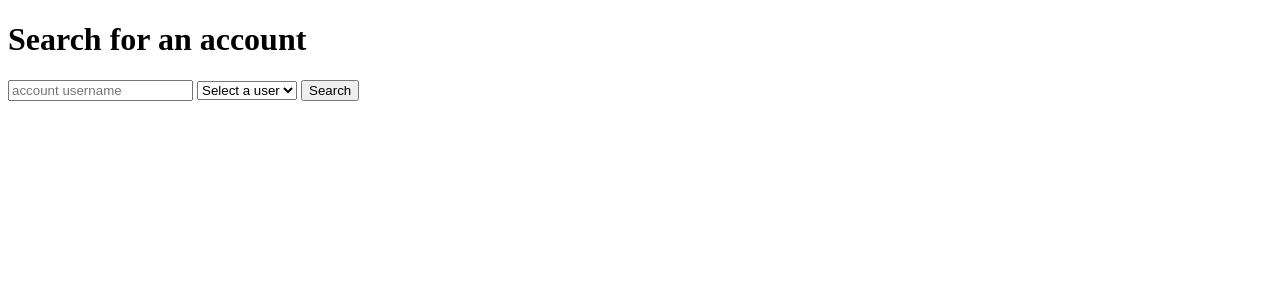
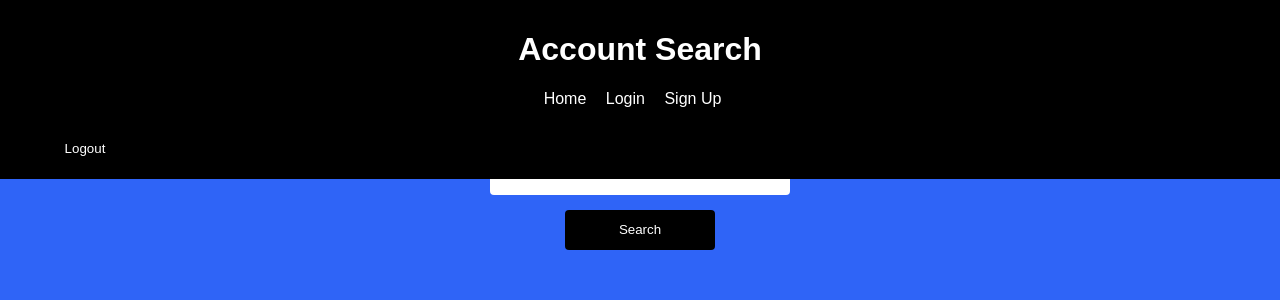
Before and after one commit to Colin115/Hackathon, a Flask app: page /check_username/ in a window 1280 px wide. Shown: the top 300 px of the page. Run offline with Flask 3, Linux system fonts and the light colour scheme; the visitor is signed in with stand-in values (Sample User, id 1).

Commit message:
Sorta not really header needs to be fixed

```diff
--- a/templates/account_search.html
+++ b/templates/account_search.html
@@ -1,11 +1,112 @@
 <!DOCTYPE html>
 <html lang="en">
 <head>
-    <meta charset="UTF-8" />
-    <meta name="viewport" content="width=device-width, initial-scale=1.0" />
+    <meta charset="UTF-8">
+    <meta name="viewport" content="width=device-width, initial-scale=1.0">
     <title>Verification Search</title>
+    <style>
+        body {
+            background-color: #2f64f7; /* Blue background color */
+            font-family: Arial, sans-serif;
+            color: white; /* Text color */
+        }
+
+        h1 {
+            text-align: center;
+        }
+
+        form {
+            display: flex;
+            flex-direction: column;
+            align-items: center;
+            margin-top: 20px;
+        }
+
+        input, select {
+            width: 300px;
+            height: 40px;
+            margin-bottom: 15px;
+            padding: 10px;
+            border: none;
+            border-radius: 4px;
+            transition: border-color 0.3s ease;
+            background-color: #fff; /* White input background */
+        }
+
+        input:focus, select:focus {
+            border-color: #4caf50;
+        }
+
+        button {
+            width: 150px;
+            height: 40px;
+            background-color: #000; /* Black button background */
+            color: #fff; /* White button text color */
+            border: none;
+            border-radius: 4px;
+            cursor: pointer;
+            transition: background-color 0.3s ease;
+        }
+
+        button:hover {
+            background-color: #333; /* Darker color on hover */
+        }
+
+        /* Styles for the header */
+        header {
+            background-color: #000; /* Black header background color */
+            color: #fff; /* White text color */
+            padding: 10px 0; /* Adjust padding */
+            text-align: center;
+            position: fixed; /* Fixed position */
+            top: 0;
+            left: 0;
+            width: 100%;
+            z-index: 999; /* Ensure it's above other content */
+        }
+
+        nav ul {
+            list-style: none;
+            padding: 0;
+        }
+
+        nav ul li {
+            display: inline;
+            margin-right: 15px;
+        }
+
+        nav ul li a {
+            color: #fff;
+            text-decoration: none;
+            font-size: 16px;
+            transition: all 0.3s ease;
+        }
+
+        nav ul li a:hover {
+            color: #ccc;
+            cursor: pointer;
+        }
+
+        .logout-button {
+            float: left; /* Float button to the left */
+            margin-top: 5px; /* Add some top margin */
+            margin-left: 10px; /* Add left margin */
+        }
+    </style>
 </head>
 <body>
+    <header>
+        <h1>Account Search</h1>
+        <nav>
+            <ul>
+                <li><a href="/">Home</a></li>
+                <li><a href="/login">Login</a></li>
+                <li><a href="/sign_up">Sign Up</a></li>
+            </ul>
+        </nav>
+        <button onclick="logout(event)" class="logout-button">Logout</button>
+    </header>
+
     <h1>Search for an account</h1>
     <form>
         <input id="username" placeholder="account username" />
@@ -17,7 +118,6 @@
         </select>
         <button onclick="searchUser(event)">Search</button>
     </form>
-  </body>
 
     <script>
         function searchUser(event) {
@@ -45,4 +145,5 @@
         }
     </script>
     <script src="{{ url_for('static', filename='helpful.js') }}"></script>
+</body>
 </html>
```
Lines whose indentation alone changed are shown as unchanged.
